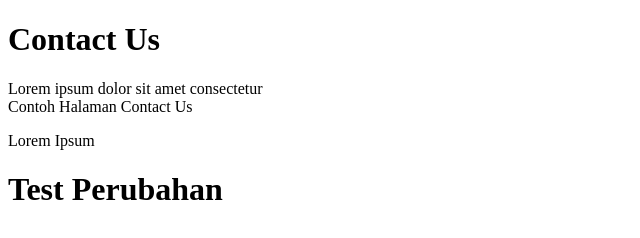
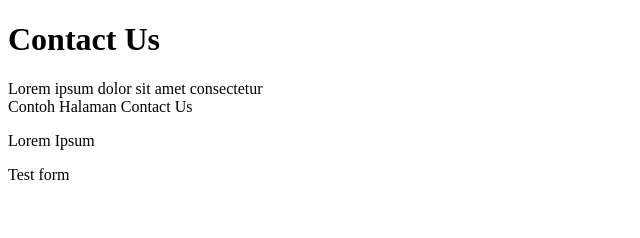
Before and after one commit to aripidn/belajargit5, a plain HTML site: page contact-us.html in a window 1280 px wide. Shown: the whole page, without its empty margins (0-640 px from the left). Drawn offline with Linux system fonts and the light colour scheme.

Commit message:
Tabah form baru

```diff
--- a/contact-us.html
+++ b/contact-us.html
@@ -13,6 +13,6 @@
 
     <div>Contoh Halaman Contact Us</div>
     <p>Lorem Ipsum</p>
-    <h1>Test Perubahan</h1>
+    <form action="">Test form</form>
 </body>
 </html>
```
